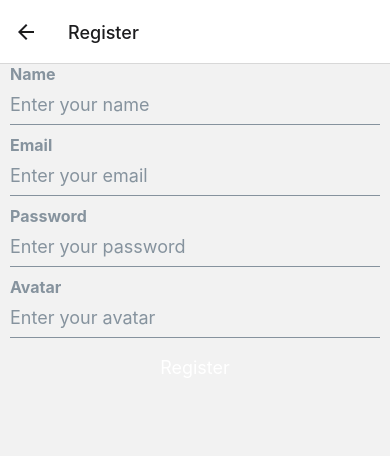
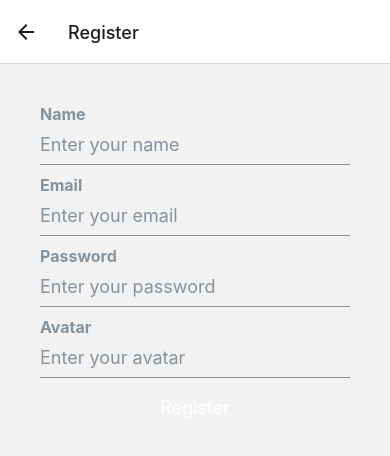
Before and after one commit to krishnajhapate/expo-chat-app, a React Native app: screen /Register in a window 390 px wide. Shown: the top 456 px of the page. Built offline with nearby package versions, Linux system fonts and the light colour scheme.

Commit message:
firebase setup

```diff
--- a/firebase.js
+++ b/firebase.js
@@ -1,5 +1,8 @@
 // Import the functions you need from the SDKs you need
-import { initializeApp } from "firebase/app";
+import firebase from "firebase";
+import 'firebase/auth'
+import 'firebase/firestore'
+
 // TODO: Add SDKs for Firebase products that you want to use
 // https://firebase.google.com/docs/web/setup#available-libraries
 
@@ -23,7 +26,12 @@ const firebaseConfig = {
 
 // Initialize Firebase
 
-const app = initializeApp(firebaseConfig);
+let app;
+if (firebase?.apps?.length === 0) {
+    app = firebase.initializeApp(firebaseConfig);
+} else {
+    app = firebase?.app();
+}
 
 const db = app.firestore()
 const auth = firebase.auth()
--- a/package.json
+++ b/package.json
@@ -15,6 +15,7 @@
     "@react-navigation/stack": "^6.0.7",
     "expo": "~42.0.1",
     "expo-status-bar": "~1.0.4",
+    "firebase": "8.2.3",
     "react": "16.13.1",
     "react-dom": "16.13.1",
     "react-native": "https://github.com/expo/react-native/archive/sdk-42.0.0.tar.gz",
--- a/screens/register.jsx
+++ b/screens/register.jsx
@@ -1,8 +1,9 @@
 import React from 'react'
 import { useState } from 'react'
-import { View, Text } from 'react-native'
+import { View, Text, StyleSheet } from 'react-native'
 import { Input } from 'react-native-elements'
 import { Button } from 'react-native-elements/dist/buttons/Button'
+import { auth } from '../firebase'
 
 export default function RegisterScreen() {
     const [values,setValues] = useState({
@@ -11,8 +12,12 @@ export default function RegisterScreen() {
         avatar:'',
         name:'',
     })
+
+    const register = () =>{
+        // auth.createUser
+    }
     return (
-        <View>
+        <View style={styles.container}>
             <Input
                 placeholder="Enter your name"
                 value={values.name}
@@ -43,3 +48,23 @@ export default function RegisterScreen() {
         </View>
     )
 }
+
+
+const styles = StyleSheet.create({
+    container: {
+        flex: 1,
+        padding: 10,
+        marginTop: 30,
+        paddingLeft: 30,
+        paddingRight: 30,
+    },
+    label: {
+        fontSize: 11, color: 'rgba(0,0,0,.7)'
+    },
+    leftIcon: {
+        paddingRight: 10,
+    }
+    ,btn:{
+        marginTop:12,
+    }
+})
```
Also changed, not shown: 1 other file (tests, documents, lock files or other folders).
